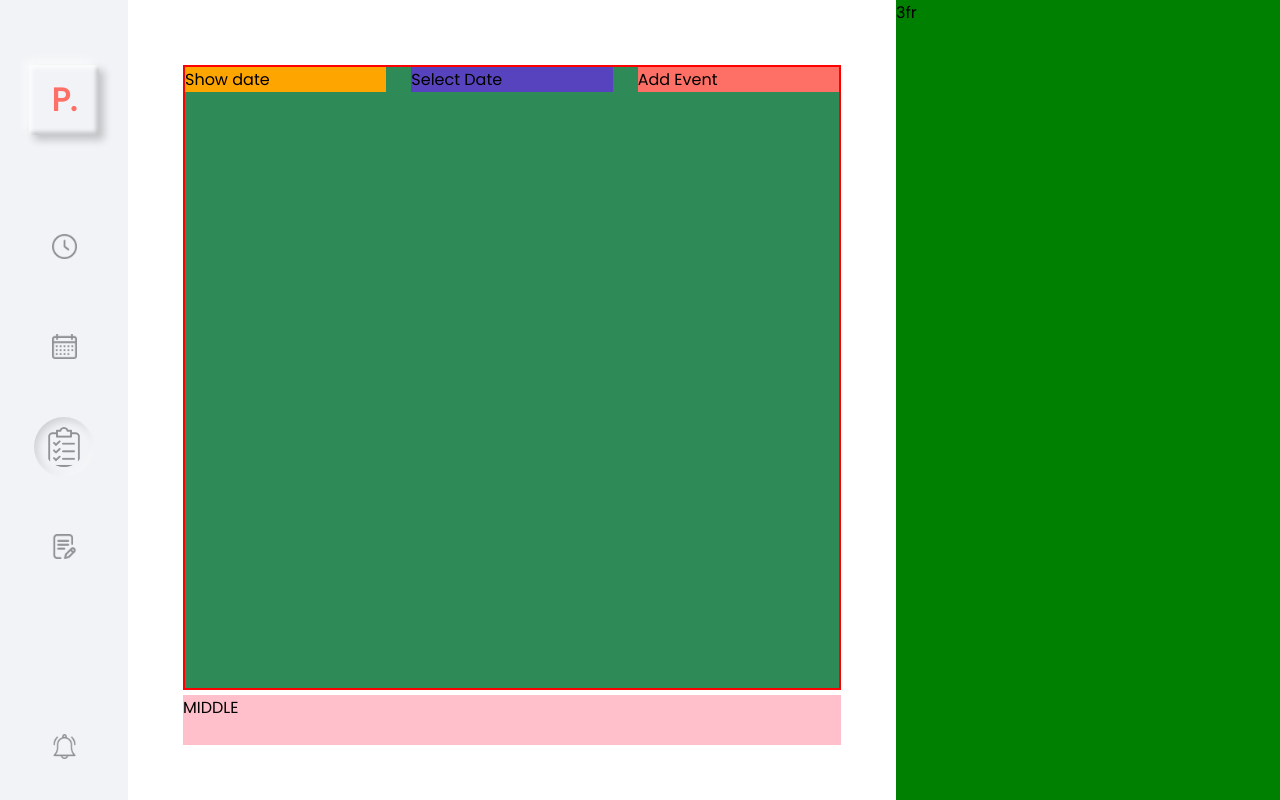
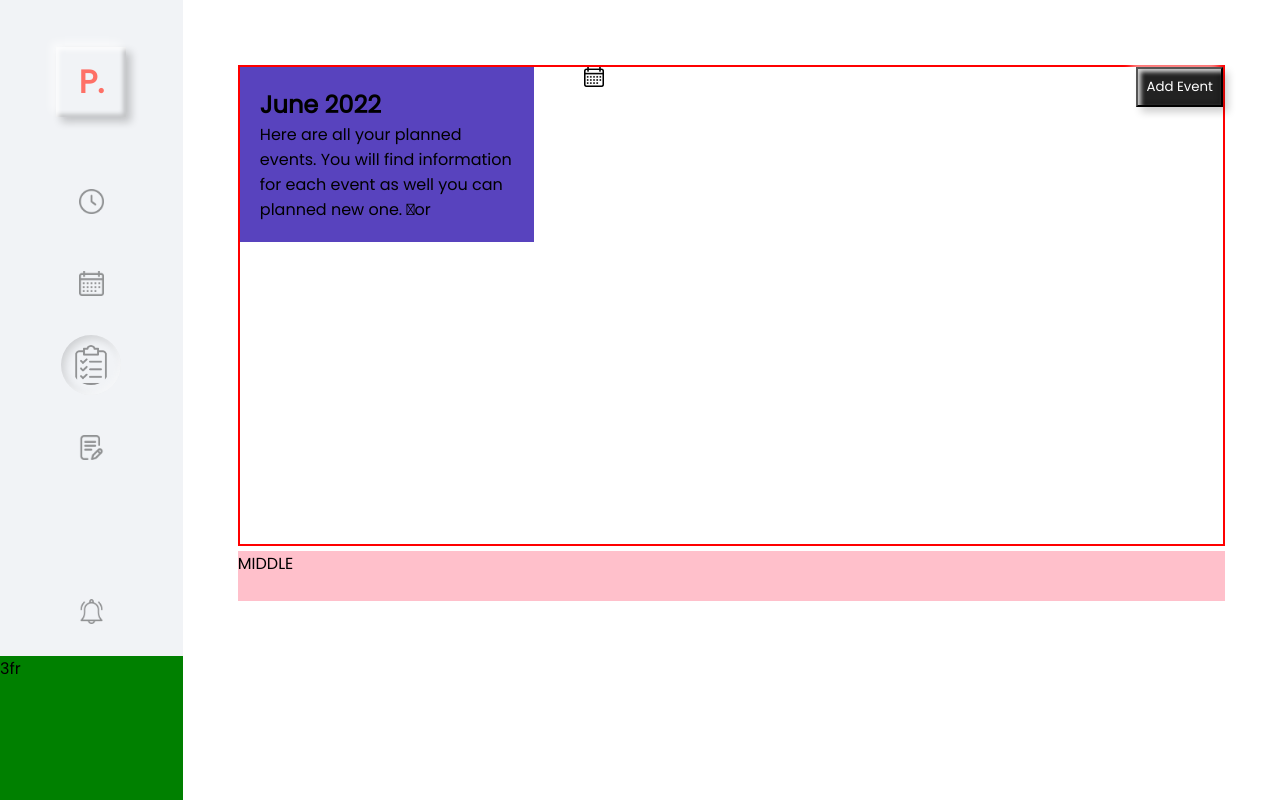
Before and after one commit to Kaycodes11/ui-practice, a website: page index.html in a window 1280 px wide. Drawn offline with Linux system fonts and the light colour scheme.

Commit message:
main area top section overall done

```diff
--- a/css/main.css
+++ b/css/main.css
@@ -52,14 +52,16 @@ html {
   display: grid;
 
   /* horizontally make be three columns with these given sizes  */
-  grid-template-columns: 1fr 6fr 3fr;
+  /* grid-template-columns: 1fr 6fr 3fr; */
+  grid-template-columns: 1fr 6fr;
 
   /* n = nav m = main p = prfile i.e right sidebar; since it has no template-row so n m p is enough else
   n m p
   n n p
   done like that
    */
-  grid-template-areas: "n m p";
+  /* grid-template-areas: "n m p"; */
+  grid-template-areas: "n m";
 
   /* border: var(--test); */
 }
@@ -190,7 +192,7 @@ img[alt~="writing"] {
 }
 
 .top {
-  background: seagreen;
+  /* background: seagreen; */
   margin-top: 10px;
   /* test */
   border: var(--test);
@@ -199,19 +201,42 @@ img[alt~="writing"] {
   grid-template-columns: repeat(3, 1fr);
 
   /* how much gap shoube inbetween the columns  */
-  column-gap: 25px;
+  column-gap: 50px;
   align-content: start;
 }
 
-.top .date-info {
-  background: #ffa500;
+.date-info {
+  background-color: var(--purple);
+  /* border-radius: var(--borderRadius); */
+  /* color: #ffffff; */
+  padding: 20px;
+  /* parent top is grid but that doens; */
+  /* display: flex;
+  flex-direction: column;
+  justify-content: space-around;  */
+}
+.date-info > .title::after {
+  content: "\for";
+  white-space: pre;
 }
 
-.top .select-date {
-  background: #5843be;
+.select-date {
+  justify-self: flex-start;
 }
-.top .add-event {
-  background: #fe7066;
+
+.add-event {
+  /* align-self: flex-end; */
+  justify-self: flex-end;
+}
+
+.btn-event {
+  color: white;
+  background-color: #222222;
+  padding: 8px 8px;
+  box-shadow: 5px 5px 8px rgba(0, 0, 0, 0.2),
+    -5px -5px 8px rgba(255, 255, 255, 0.6),
+    inset 3px 3px 4px rgba(255, 255, 255, 0.8),
+    inset -3px -3px 4px rgba(0, 0, 0, 0.2);
 }
 
 .middle {
--- a/index.html
+++ b/index.html
@@ -47,9 +47,30 @@
         <!-- <div class="cell cell-2">2</div> -->
         <!-- <h2>Progress Dashboard</h2> -->
         <section class="top">
-          <div class="date-info">Show date</div>
-          <div class="select-date">Select Date</div>
-          <div class="add-event">Add Event</div>
+          <div class="date-info">
+            <h1>June 2022</h1>
+            <p class="title">
+              Here are all your planned events. You will find information for
+              each event as well you can planned new one.
+            </p>
+            <!-- <div class="test">
+              <img src="imgs/profile-imgs.png" alt="profile-imgs" />
+              <a href="#">Start Testing</a>
+            </div> -->
+          </div>
+          <div class="select-date">
+            <!-- <h4>Select date</h4> -->
+            <img
+              width="20px"
+              height="20px"
+              src="img/calendar.png"
+              alt="top-calendar"
+              class="select-date img"
+            />
+          </div>
+          <div class="add-event">
+            <button class="btn-event">Add Event</button>
+          </div>
         </section>
         <section class="middle">MIDDLE</section>
         <!-- <section></section> -->
```
Also changed, not shown: img/back.png (added), img/next.png (added).
